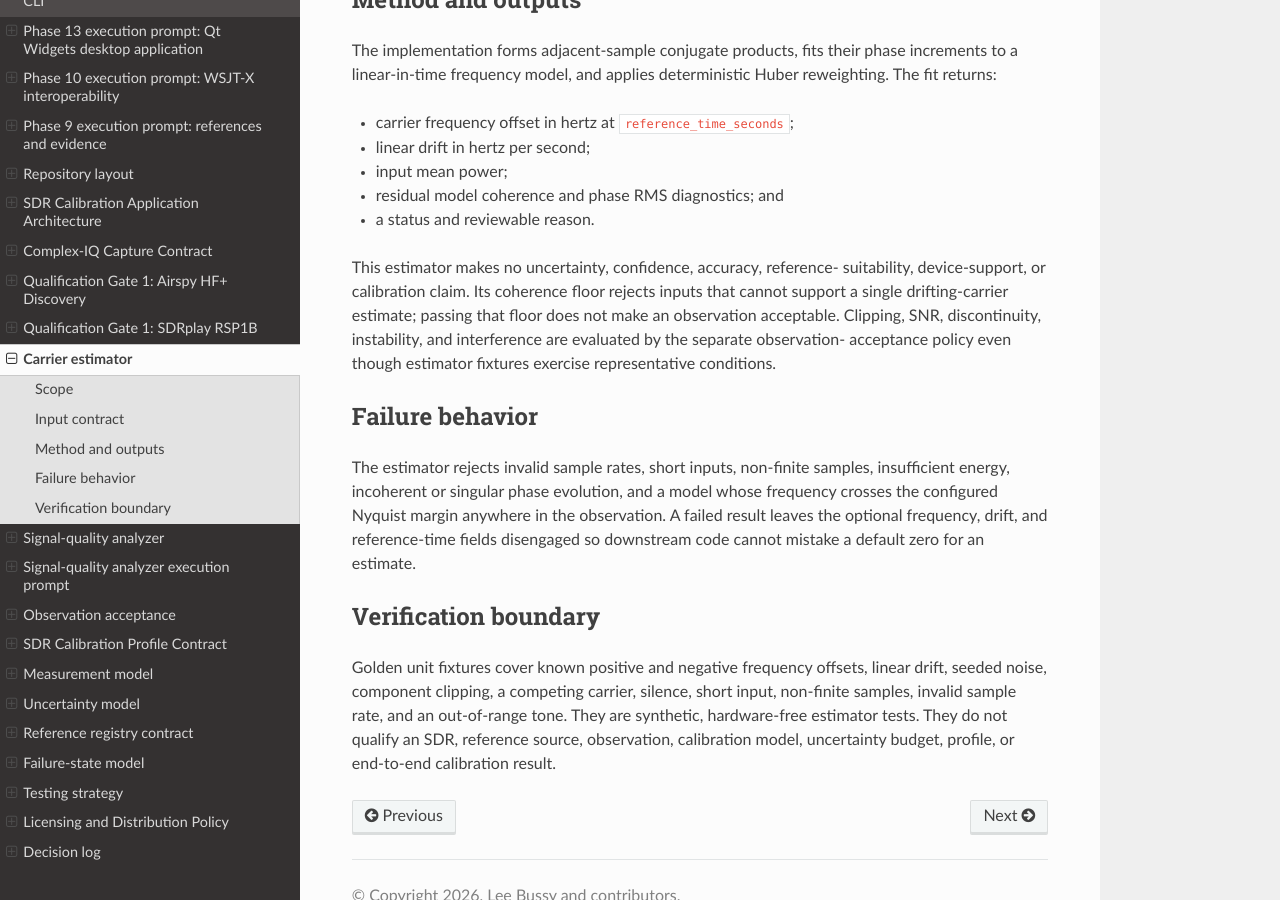
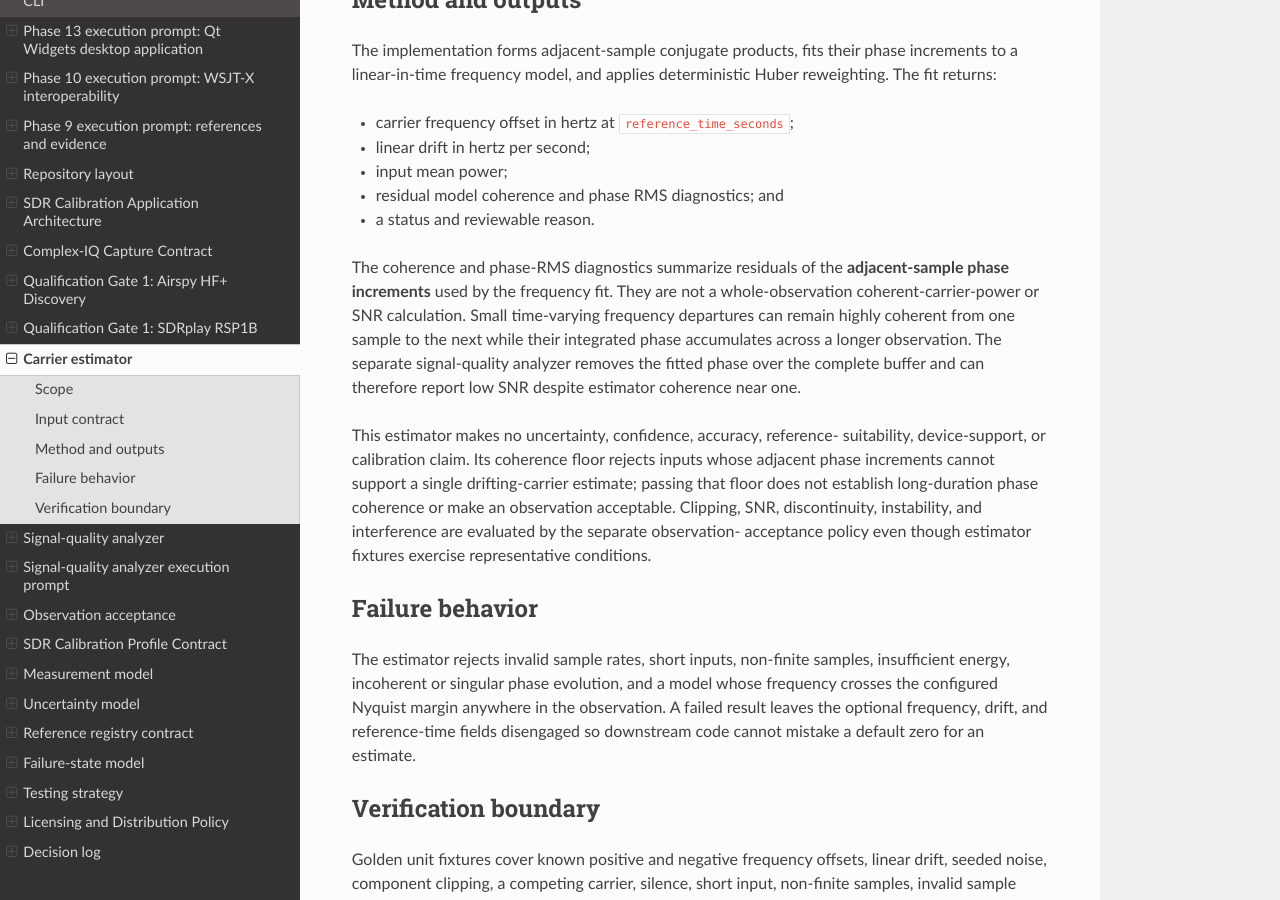
Before and after one commit to lbussy/SDR-Calibration, a Sphinx documentation site: the page built from docs/development/carrier-estimator.md, in a window 1280 px wide and 900 px high, scrolled down 819 px. Built offline with Sphinx 7.4.7 and the Read the Docs theme 3.1.0, drawn with Linux system fonts in a browser that asks for light colours.

Commit message:
Clarify long-duration signal quality semantics

```diff
--- a/docs/development/carrier-estimator.md
+++ b/docs/development/carrier-estimator.md
@@ -41,10 +41,20 @@ Huber reweighting. The fit returns:
 - residual model coherence and phase RMS diagnostics; and
 - a status and reviewable reason.
 
+The coherence and phase-RMS diagnostics summarize residuals of the
+**adjacent-sample phase increments** used by the frequency fit. They are not a
+whole-observation coherent-carrier-power or SNR calculation. Small
+time-varying frequency departures can remain highly coherent from one sample
+to the next while their integrated phase accumulates across a longer
+observation. The separate signal-quality analyzer removes the fitted phase over
+the complete buffer and can therefore report low SNR despite estimator
+coherence near one.
+
 This estimator makes no uncertainty, confidence, accuracy, reference-
 suitability, device-support, or calibration claim. Its coherence floor rejects
-inputs that cannot support a single drifting-carrier estimate; passing that
-floor does not make an observation acceptable. Clipping, SNR, discontinuity,
+inputs whose adjacent phase increments cannot support a single drifting-carrier
+estimate; passing that floor does not establish long-duration phase coherence
+or make an observation acceptable. Clipping, SNR, discontinuity,
 instability, and interference are evaluated by the separate observation-
 acceptance policy even though estimator fixtures exercise representative
 conditions.
```
Also changed, not shown: docs/development/signal-quality-analyzer.md (+8 -0 lines), 1 other file.
